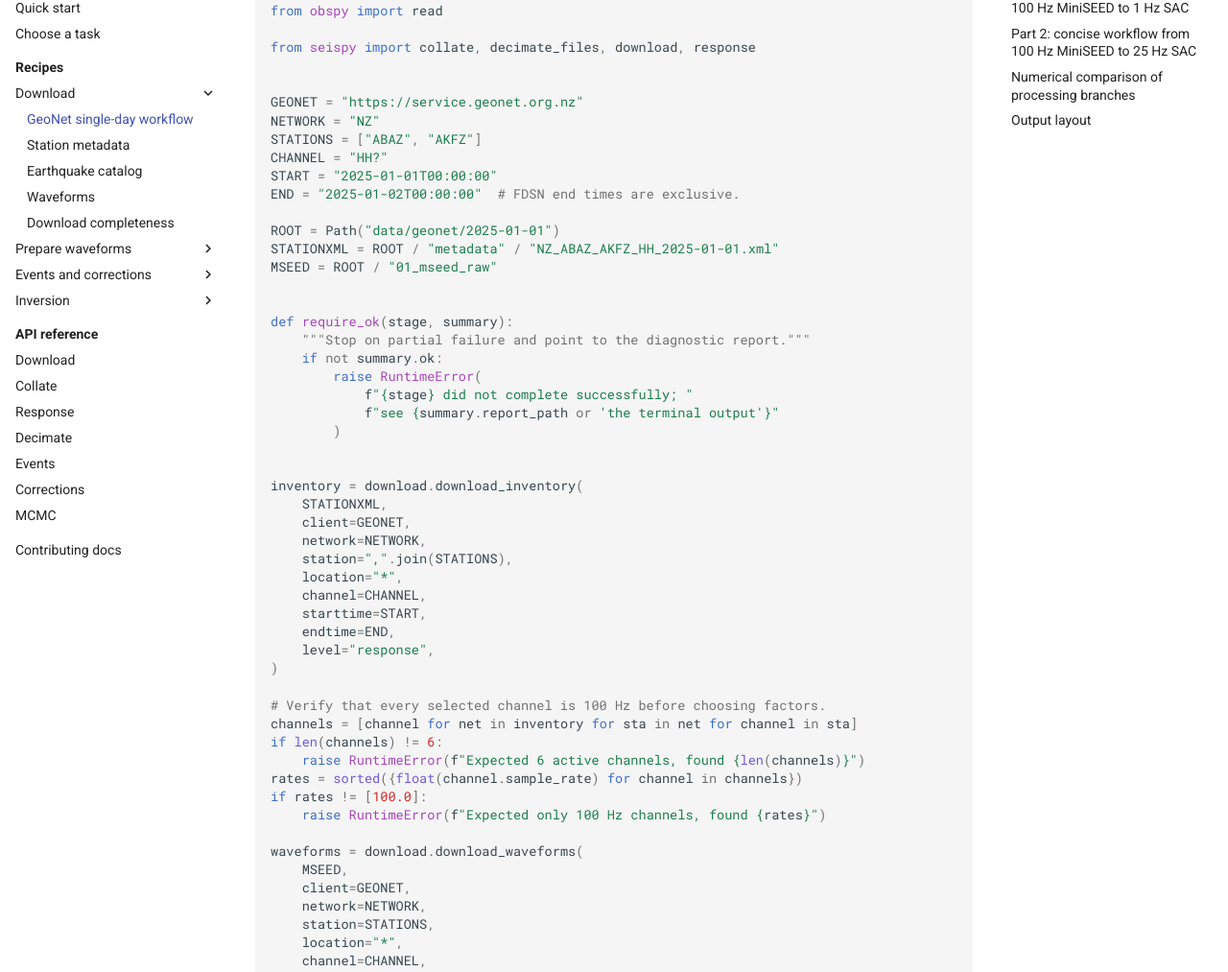
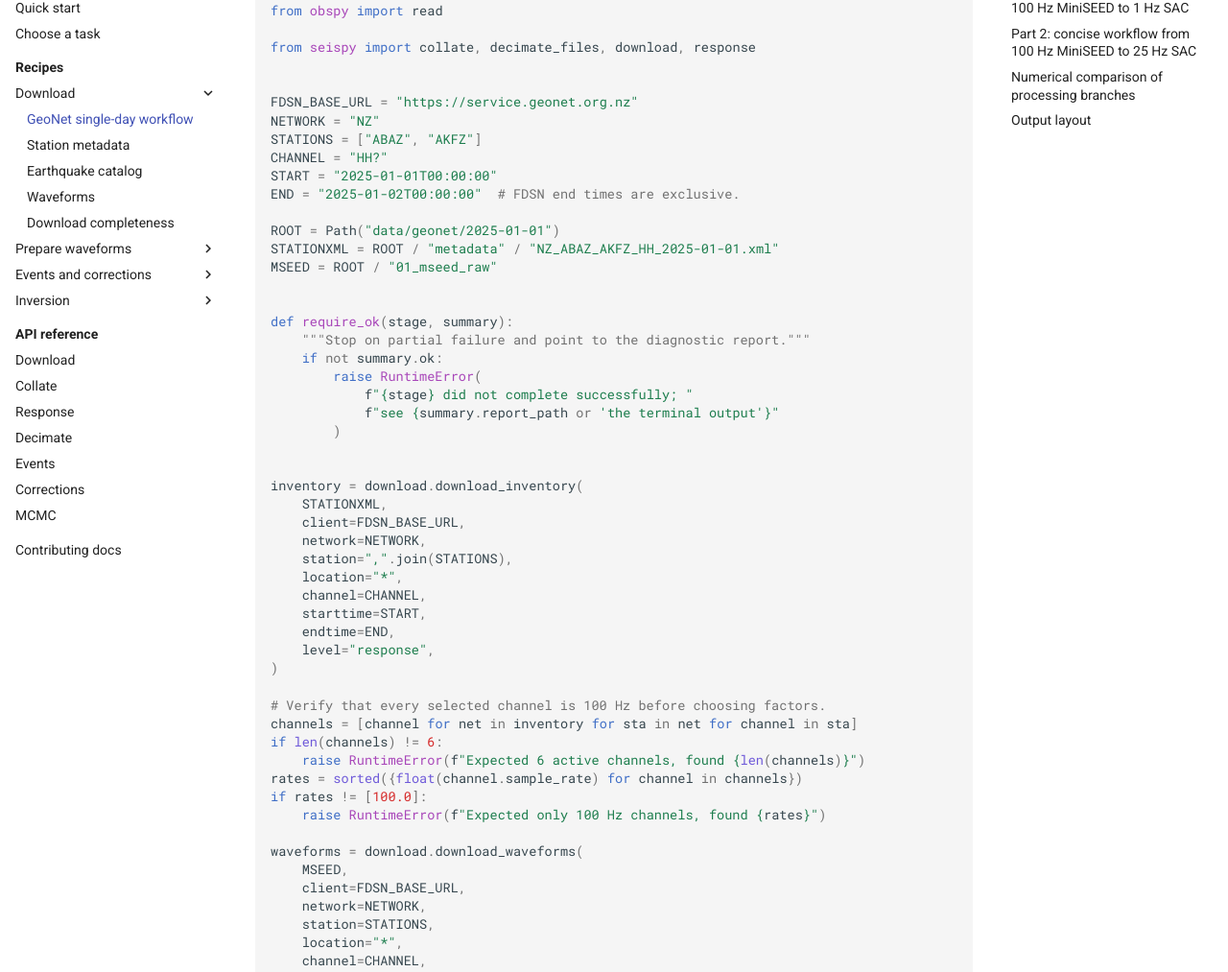
Before and after one commit to Sonder9927/seispy, an MkDocs documentation site: the page built from docs/recipes/geonet-one-day-workflow.md, in a window 1280 px wide and 1400 px high, scrolled down 605 px. Shown: the part 163-1176 px from the top of the window at 96% size. Built offline with MkDocs 1.6.1 and Material for MkDocs 9.7.7, drawn with Linux system fonts in a browser that asks for light colours; comment, search, counter and statistics services are not loaded.

Commit message:
docs: clarify GeoNet FDSN endpoint

```diff
--- a/docs/recipes/geonet-one-day-workflow.md
+++ b/docs/recipes/geonet-one-day-workflow.md
@@ -40,7 +40,7 @@ from obspy import read
 from seispy import collate, decimate_files, download, response
 
 
-GEONET = "https://service.geonet.org.nz"
+FDSN_BASE_URL = "https://service.geonet.org.nz"
 NETWORK = "NZ"
 STATIONS = ["ABAZ", "AKFZ"]
 CHANNEL = "HH?"
@@ -63,7 +63,7 @@ def require_ok(stage, summary):
 
 inventory = download.download_inventory(
     STATIONXML,
-    client=GEONET,
+    client=FDSN_BASE_URL,
     network=NETWORK,
     station=",".join(STATIONS),
     location="*",
@@ -83,7 +83,7 @@ if rates != [100.0]:
 
 waveforms = download.download_waveforms(
     MSEED,
-    client=GEONET,
+    client=FDSN_BASE_URL,
     network=NETWORK,
     station=STATIONS,
     location="*",
```
